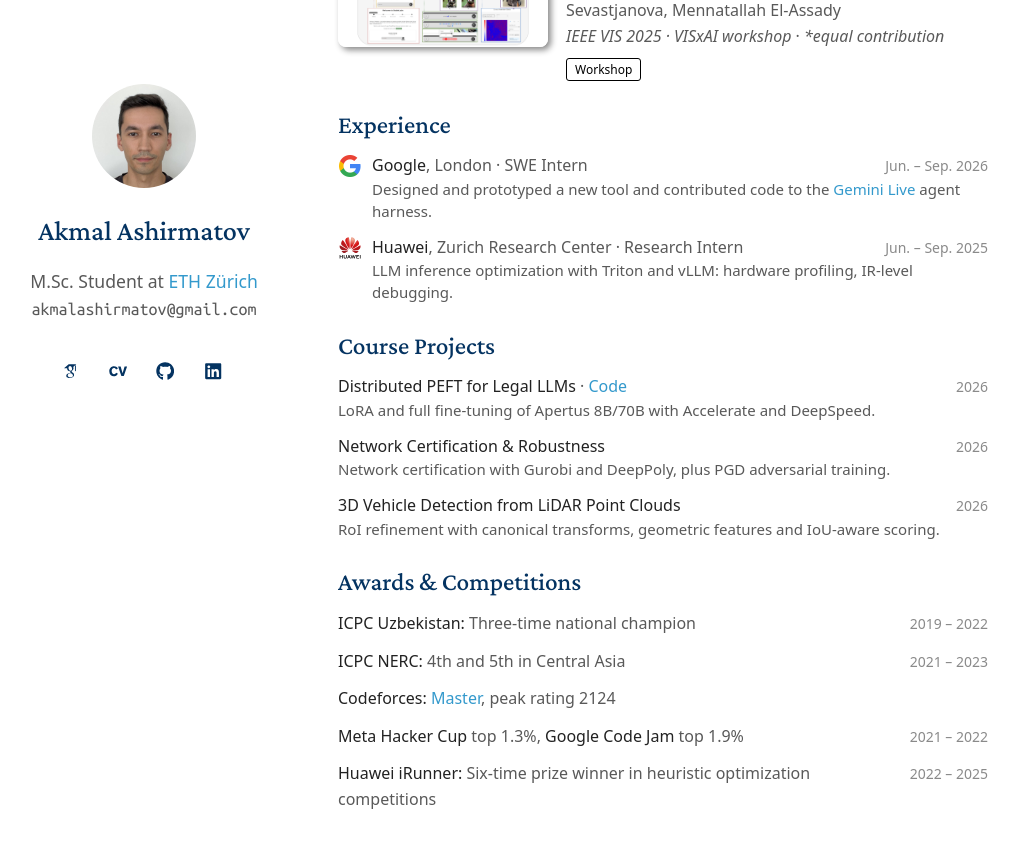
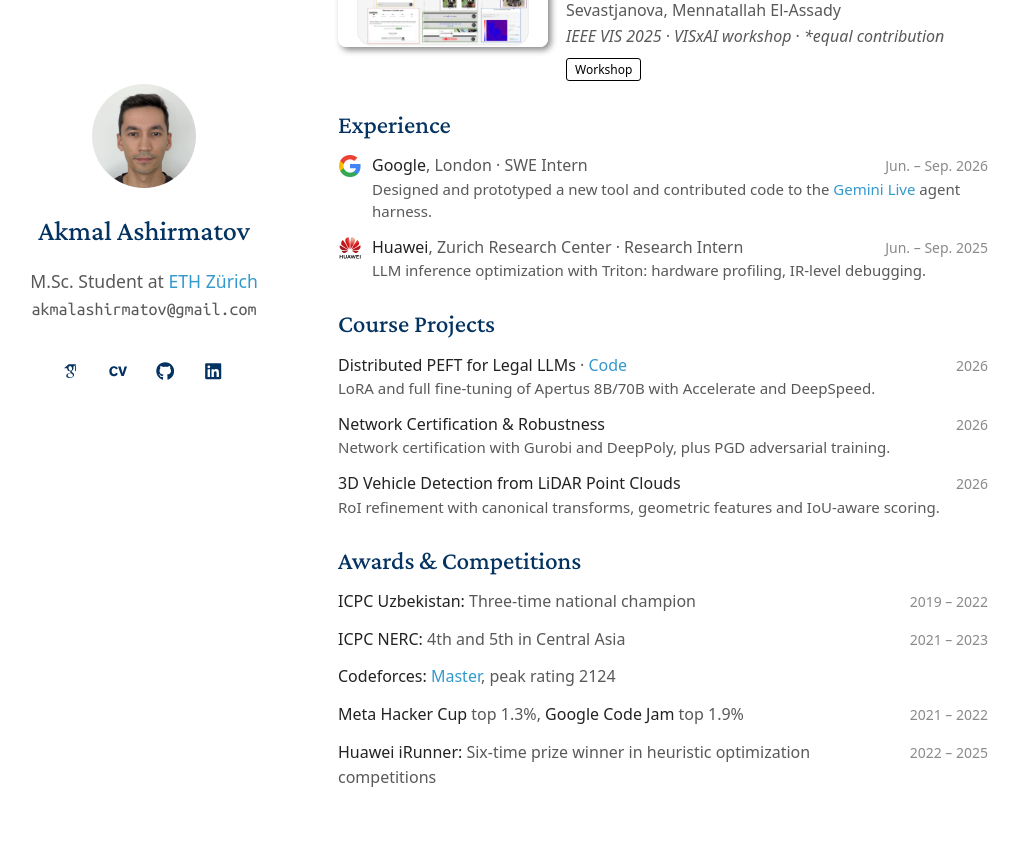
Before and after one commit to AkmalAshirmatov/akmalashirmatov.github.io, a Jekyll site: the page built from index.md, in a window 1280 px wide and 900 px high, scrolled down 1176 px. Shown: the top 848 px of the window, without its empty margins (132-1151 px from the left). Built offline with Jekyll 4.4.1, drawn with Linux system fonts in a browser that asks for light colours; our own code applies the rules of GitHub Pages for plain Markdown files.

Commit message:
Refine Huawei inference optimization description

```diff
--- a/index.md
+++ b/index.md
@@ -36,7 +36,7 @@ Always happy to chat-feel free to reach out!
     <img class="company-logo" src="{{ '/assets/img/companies/huawei.svg' | relative_url }}" alt="" width="24" height="24">
     <div>
       <div class="entry-head"><span><strong>Huawei</strong>, Zurich Research Center · Research Intern</span><span class="entry-date">Jun. – Sep. 2025</span></div>
-      <div class="entry-body">LLM inference optimization with Triton and vLLM: hardware profiling, IR-level debugging.</div>
+      <div class="entry-body">LLM inference optimization with Triton: hardware profiling, IR-level debugging.</div>
     </div>
   </li>
 </ul>
```
